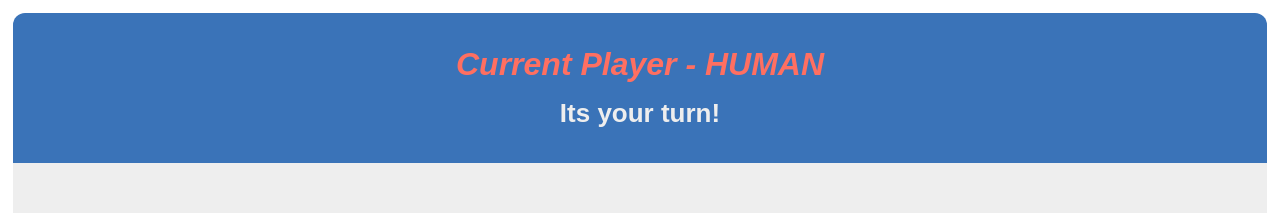
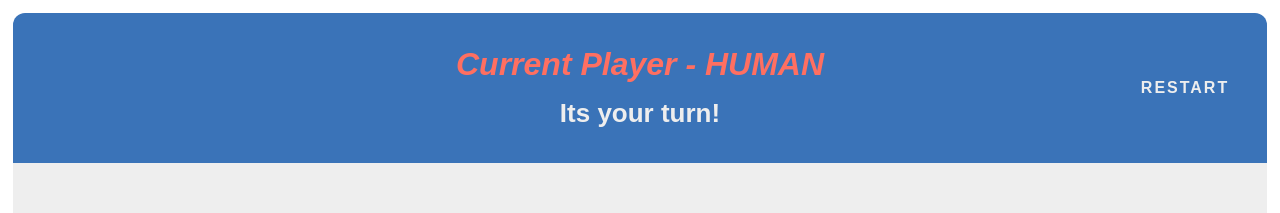
Before and after one commit to DaleKMillington/all-four, a React (Vite) app: page / in a window 1280 px wide. Shown: the top 213 px of the page. Built offline with nearby package versions, Linux system fonts and the light colour scheme.

Commit message:
Added restart button

```diff
--- a/src/components/statPanel/StatPanel.tsx
+++ b/src/components/statPanel/StatPanel.tsx
@@ -1,4 +1,5 @@
 // Project
+import { actions } from '../../game/state/gameState/GameState';
 import { useGameContext } from '../../game/GameContext';
 import {
     currentPlayerColor as currentPlayerColorConst,
@@ -100,22 +101,24 @@ const GameDraw = () => {
 };
 
 export const StatPanel = () => {
-    const { gameState } = useGameContext();
-    const { gameOver } = gameState;
+    const { gameState, dispatch } = useGameContext();
+    const { currentPlayer, gameOver } = gameState;
+
+    const isPlayerAI = currentPlayer === currentPlayerConst.ai;
 
     const isGameInProgress = gameOver === gameOverConst.inProgress;
     const isGameWon = gameOver === gameOverConst.won;
     const isGameDraw = gameOver === gameOverConst.draw;
 
-    console.log(`STAT PANEL GAME OVER: ${gameOver}`);
-    console.log({
-        isGameInProgress,
-        isGameWon,
-        isGameDraw
-    });
+    const restartOnClick = () => dispatch({ type: actions.RESET_GAME });
 
     return (
         <div className='stat-panel'>
+            { !isPlayerAI && (
+                <button className="stat-panel__restart" onClick={ restartOnClick }>
+                    Restart
+                </button>
+            ) }
             { isGameInProgress && <GameInProgress /> }
             { isGameWon && <GameWon /> }
             { isGameDraw && <GameDraw /> }
--- a/src/components/statPanel/statPanel.scss
+++ b/src/components/statPanel/statPanel.scss
@@ -19,6 +19,7 @@
 }
 
 .stat-panel {
+    position: relative;
     display: flex;
     flex-direction: column;
     justify-content: center;
@@ -28,9 +29,29 @@
     background: $board-color;
     border: none;
     border-radius: 12px 12px 0 0;
-    padding: 0 20px;
+    padding: 0 150px;
     color: $background-color;
     font-weight: bold;
+
+    &__restart {
+        position: absolute;
+        text-transform: uppercase;
+        padding: 15px;
+        border-radius: 12px;
+        border: 3px solid transparent;
+        right: 20px;
+        color: $background-color;
+        background: transparent;
+        font-size: 16px;
+        font-weight: bold;
+        letter-spacing: 2px;
+        z-index: 2;
+
+        &:hover {
+            cursor: pointer;
+            border-color: $background-color;
+        }
+    }
 }
 
 .in-progress {
--- a/src/game/state/gameState/handleDropCell.ts
+++ b/src/game/state/gameState/handleDropCell.ts
@@ -18,8 +18,8 @@ export const handleDropCell = (state: GameState, action: DropCellAction) => {
     if (updatedGameOver !== gameOverConst.inProgress){
         return {
             ...state,
-            updatedCells,
-            updatedGameOver
+            cells: updatedCells,
+            gameOver: updatedGameOver
         }
     }
 
```
